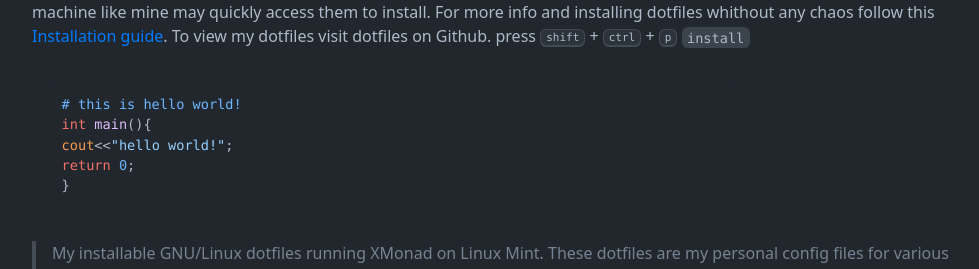
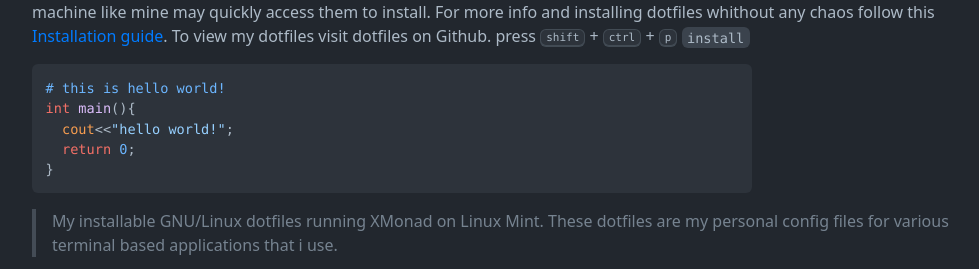
Before and after one commit to manojuppala/react-blog, a React (Create React App) app: page / in a window 1280 px wide. Shown: the part 852-1121 px from the top of the page, without its empty margins (140-1119 px from the left). Built offline with nearby package versions, Linux system fonts and the light colour scheme.

Commit message:
minor highlight.js style changes

```diff
--- a/src/components/Code.js
+++ b/src/components/Code.js
@@ -1,9 +1,9 @@
 import React from "react";
 
-const Code = ({ snippet }) => {
+const Code = ({ snippet, lang }) => {
   return (
     <pre className="prettyprint">
-      <code className="language-c">{snippet}</code>
+      <code className={lang ? `language-${lang}` : ``}>{snippet}</code>
     </pre>
   );
 };
--- a/src/pages/Home.js
+++ b/src/pages/Home.js
@@ -36,9 +36,10 @@ const Home = () => {
       <Code
         snippet={`# this is hello world!
 int main(){
-cout<<"hello world!";
-return 0;
+  cout<<"hello world!";
+  return 0;
 }`}
+        lang="c"
       />
       <blockquote>
         My installable GNU/Linux dotfiles running XMonad on Linux Mint. These dotfiles are my
--- a/src/styles/main.css
+++ b/src/styles/main.css
@@ -60,11 +60,13 @@ body::-webkit-scrollbar {
 
 /* code snippets */
 pre.prettyprint {
-  border-radius: 6px;
   max-width: var(--pre-max-width);
-  padding: 16px;
   font-size: 85%;
   font-family: ui-monospace, SFMono-Regular, SF Mono, Menlo, Consolas, Liberation Mono, monospace;
+}
+
+.hljs {
+  background: #2d333b !important;
 }
 
 .pre-wrapper {
```
